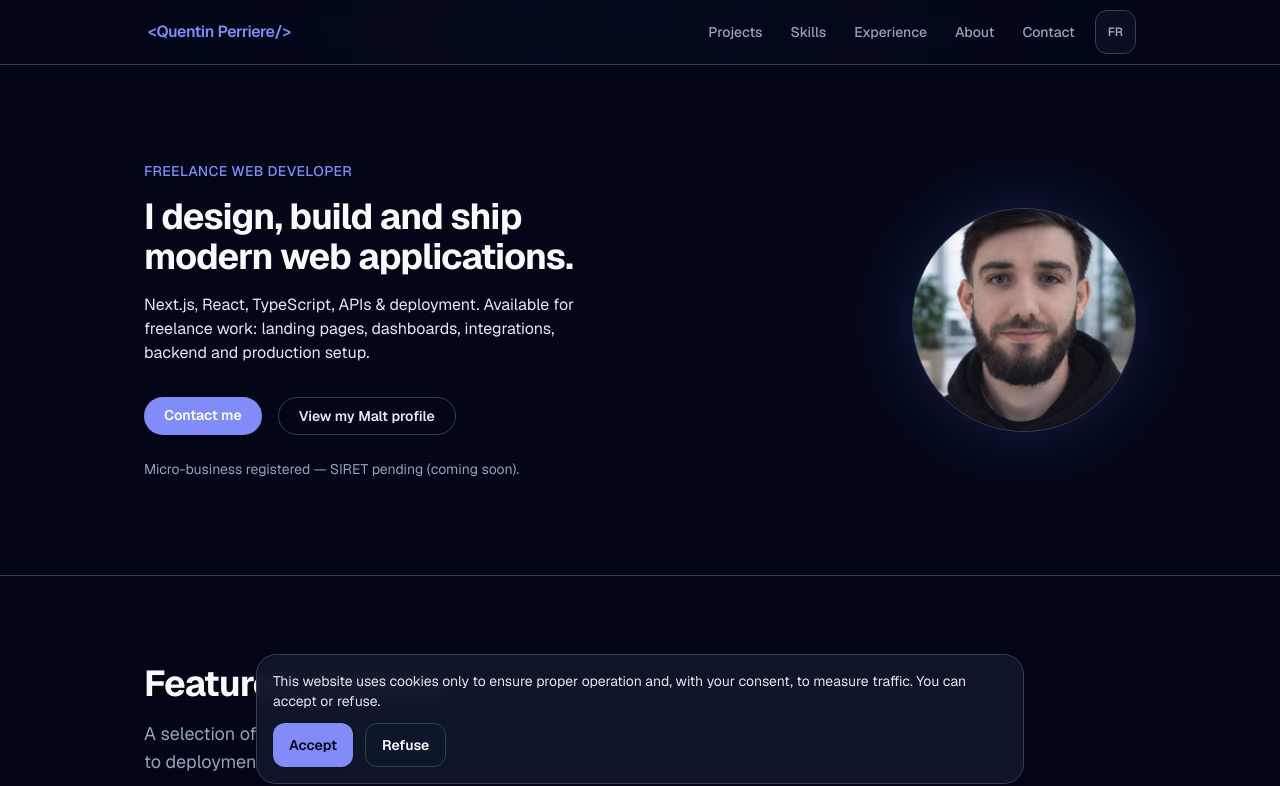
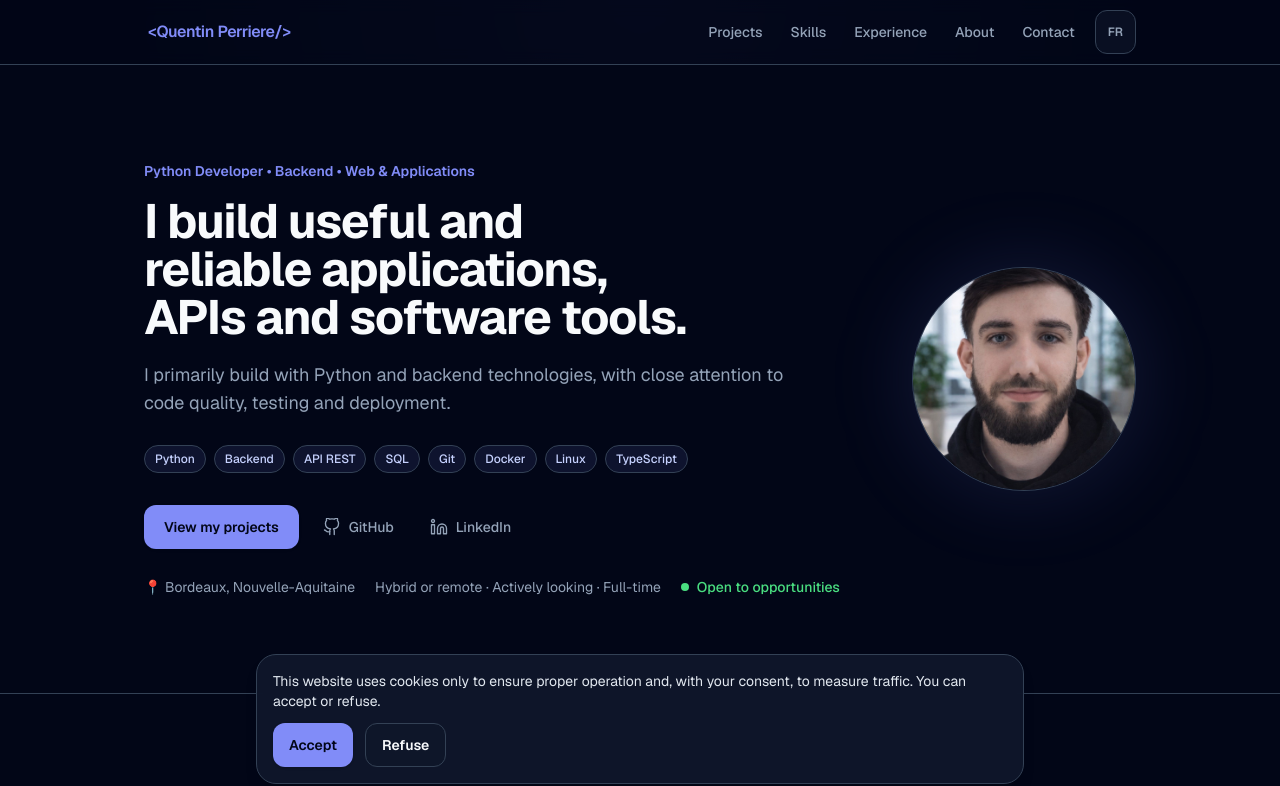
Before and after one commit to Trycky64/portfolio-V3, a Next.js app: page /en in a window 1280 px wide. Shown: the top 786 px of the page. Built offline with nearby package versions, Linux system fonts and the light colour scheme; no server answers.

Commit message:
feat: rebuild V5 hero for Python backend positioning

```diff
--- a/src/components/sections/hero-section.tsx
+++ b/src/components/sections/hero-section.tsx
@@ -2,62 +2,122 @@
 
 import Image from "next/image";
 import Link from "next/link";
+
 import { Container } from "@/components/layout/container";
+import { Badge } from "@/components/ui/badge";
+import { IconLink } from "@/components/ui/icon-link";
 import { useI18n } from "@/lib/i18n/context";
+import {
+  AVAILABILITY,
+  GITHUB_URL,
+  LINKEDIN_URL,
+  LOCATION,
+  ROLE,
+} from "@/lib/site";
 
-const MALT_URL = "https://www.malt.fr/profile/quentinperriere1";
+const HERO_STACK = [
+  "Python",
+  "Backend",
+  "API REST",
+  "SQL",
+  "Git",
+  "Docker",
+  "Linux",
+  "TypeScript",
+] as const;
 
 export function HeroSection() {
-  const { t } = useI18n();
+  const { t, locale } = useI18n();
+  const base = `/${locale}`;
 
   return (
-    <section id="hero" className="border-b border-slate-800 bg-qp-bg">
+    <section
+      id="hero"
+      className="border-b border-border bg-background"
+      aria-labelledby="hero-title"
+    >
       <Container>
         <div className="py-16 sm:py-24">
-          <div className="grid items-center gap-12 md:grid-cols-2">
-            {/* Texte */}
+          <div className="grid items-center gap-12 md:grid-cols-[minmax(0,1fr)_auto]">
             <div className="animate-fade-in-up">
-              <p className="text-sm font-medium uppercase tracking-wide text-qp-primary">
-                {t("hero.kicker")}
+              <p className="text-sm font-semibold text-primary">
+                {ROLE[locale]}
               </p>
 
-              <h1 className="mt-4 text-3xl font-bold tracking-tight sm:text-4xl">
+              <h1
+                id="hero-title"
+                className="mt-4 max-w-3xl text-4xl font-bold tracking-tight text-text-primary sm:text-5xl"
+              >
                 {t("hero.title")}
               </h1>
 
-              <p className="mt-4 max-w-xl text-slate-200">{t("hero.subtitle")}</p>
+              <p className="mt-5 max-w-2xl text-base leading-7 text-text-muted sm:text-lg">
+                {t("hero.subtitle")}
+              </p>
 
-              <div className="mt-8 flex flex-wrap gap-4">
+              <div className="mt-7 flex flex-wrap gap-2" aria-label={t("hero.stackAria")}>
+                {HERO_STACK.map((item) => (
+                  <Badge key={item} variant="tech">
+                    {item}
+                  </Badge>
+                ))}
+              </div>
+
+              <div className="mt-8 flex flex-wrap items-center gap-3">
                 <Link
-                  href="/#contact"
-                  className="rounded-full bg-qp-primary px-5 py-2 text-sm font-semibold text-white hover:bg-qp-primary/90 transition focus-ring"
+                  href={`${base}#projects`}
+                  className="focus-ring inline-flex min-h-11 items-center justify-center rounded-md bg-primary px-5 py-2.5 text-sm font-semibold text-slate-950 shadow-sm transition-colors hover:bg-primary-strong hover:text-white"
                 >
-                  {t("hero.ctaContact")}
+                  {t("hero.ctaProjects")}
                 </Link>
 
-                <a
-                  href={MALT_URL}
-                  target="_blank"
-                  rel="noreferrer"
-                  className="rounded-full border border-slate-700 px-5 py-2 text-sm font-semibold text-slate-200 hover:border-slate-500 hover:text-white transition focus-ring"
-                >
-                  {t("hero.ctaMalt")}
-                </a>
+                <IconLink
+                  href={GITHUB_URL}
+                  icon="github"
+                  label="GitHub"
+                  external
+                />
+
+                {LINKEDIN_URL && (
+                  <IconLink
+                    href={LINKEDIN_URL}
+                    icon="linkedin"
+                    label="LinkedIn"
+                    external
+                  />
+                )}
               </div>
 
-              <p className="mt-6 text-sm text-slate-400">{t("hero.statusNote")}</p>
+              <div className="mt-7 flex flex-col gap-2 text-sm text-text-muted sm:flex-row sm:flex-wrap sm:items-center sm:gap-x-5">
+                <p>
+                  <span aria-hidden="true">📍 </span>
+                  {LOCATION}
+                </p>
+
+                <p>{AVAILABILITY[locale]}</p>
+
+                <p className="inline-flex items-center gap-2 font-medium text-success">
+                  <span
+                    className="h-2 w-2 rounded-full bg-success"
+                    aria-hidden="true"
+                  />
+                  {t("hero.openToWork")}
+                </p>
+              </div>
             </div>
 
-            {/* Avatar */}
-            <div className="flex justify-center md:justify-end animate-fade-in-up">
+            <div className="flex animate-fade-in-up justify-center md:justify-end">
               <div className="relative h-48 w-48 sm:h-56 sm:w-56">
-                <div className="absolute inset-0 rounded-full bg-qp-primary/20 blur-2xl" />
+                <div
+                  className="absolute inset-0 rounded-full bg-primary/15 blur-2xl"
+                  aria-hidden="true"
+                />
                 <Image
                   src="/images/avatar.jpg"
-                  alt="Quentin Perriere"
+                  alt={t("hero.avatarAlt")}
                   fill
                   priority
-                  className="relative rounded-full object-cover border border-slate-700"
+                  className="relative rounded-full border border-border object-cover"
                   sizes="(min-width: 768px) 224px, 192px"
                 />
               </div>
--- a/src/i18n/en.json
+++ b/src/i18n/en.json
@@ -20,12 +20,12 @@
     "demo": "Live demo"
   },
   "hero": {
-    "kicker": "Freelance web developer",
-    "title": "I design, build and ship modern web applications.",
-    "subtitle": "Next.js, React, TypeScript, APIs & deployment. Available for freelance work: landing pages, dashboards, integrations, backend and production setup.",
-    "ctaContact": "Contact me",
-    "ctaMalt": "View my Malt profile",
-    "statusNote": "Micro-business registered — SIRET pending (coming soon)."
+    "title": "I build useful and reliable applications, APIs and software tools.",
+    "subtitle": "I primarily build with Python and backend technologies, with close attention to code quality, testing and deployment.",
+    "ctaProjects": "View my projects",
+    "stackAria": "Core technologies",
+    "openToWork": "Open to opportunities",
+    "avatarAlt": "Portrait of Quentin Perriere"
   },
   "services": {
     "title": "Services",
@@ -90,15 +90,15 @@
 
   "about": {
     "title": "About",
-    "description": "I’m a freelance web developer. I help build clean interfaces, solid APIs and reliable deployments, with a product-driven mindset.",
+    "description": "I am a Python and backend-focused developer building applications and software tools with close attention to quality, testing and deployment.",
     "value": {
       "title": "What I bring",
       "p1": "Clean, maintainable code, polished UI, and strong focus on performance and accessibility.",
       "p2": "Pragmatic delivery: clear scope, prioritization, and post-launch support."
     },
     "availability": {
-      "title": "Availability & status",
-      "status": "Micro-business registered — validation and SIRET pending. I’m available for freelance work now."
+      "title": "Availability",
+      "status": "Based in Bordeaux, I am actively looking for a full-time hybrid or remote role."
     },
     "process": {
       "title": "Process (4 steps)",
@@ -126,8 +126,7 @@
       "title": "Direct contact & links",
       "emailLabel": "Email",
       "githubLabel": "GitHub",
-      "linkedinLabel": "LinkedIn",
-      "maltLabel": "Malt"
+      "linkedinLabel": "LinkedIn"
     },
     "status": {
       "sending": "Sending…",
@@ -140,7 +139,6 @@
     "copyright": "© 2026 Quentin Perriere. All rights reserved.",
     "email": "Email",
     "stackNote": "Portfolio built with Next.js and TypeScript.",
-    "malt": "Malt",
     "github": "GitHub",
     "linkedin": "LinkedIn"
   },
--- a/src/i18n/fr.json
+++ b/src/i18n/fr.json
@@ -20,12 +20,12 @@
     "demo": "Démo"
   },
   "hero": {
-    "kicker": "Développeur web freelance",
-    "title": "Je conçois, développe et déploie des applications web modernes.",
-    "subtitle": "Next.js, React, TypeScript, API & déploiement. Disponible pour des missions : site vitrine, dashboard, intégration, backend et mise en production.",
-    "ctaContact": "Me contacter",
-    "ctaMalt": "Voir mon profil Malt",
-    "statusNote": "Micro-entreprise déposée — SIRET en cours (bientôt)."
+    "title": "Je développe des applications, API et outils logiciels utiles et fiables.",
+    "subtitle": "Je conçois des solutions principalement avec Python et des technologies backend, avec une attention particulière portée à la qualité du code, aux tests et au déploiement.",
+    "ctaProjects": "Voir mes projets",
+    "stackAria": "Technologies principales",
+    "openToWork": "Ouvert aux opportunités",
+    "avatarAlt": "Portrait de Quentin Perriere"
   },
   "services": {
     "title": "Services",
@@ -90,15 +90,15 @@
 
   "about": {
     "title": "À propos",
-    "description": "Je suis développeur web freelance. J’aide à concevoir des interfaces propres, des APIs solides et des déploiements fiables, avec une approche orientée produit.",
+    "description": "Développeur orienté Python et backend, je construis des applications et outils logiciels en gardant une attention particulière à la qualité, aux tests et au déploiement.",
     "value": {
       "title": "Ce que j’apporte",
       "p1": "Code propre et maintenable, UI soignée, et attention portée à la performance et à l’accessibilité.",
       "p2": "Une livraison pragmatique : cadrage clair, priorisation, et suivi après mise en production."
     },
     "availability": {
-      "title": "Disponibilité & statut",
-      "status": "Micro-entreprise déposée — validation et SIRET en cours. J’accepte des missions dès maintenant."
+      "title": "Disponibilité",
+      "status": "Basé à Bordeaux, je recherche activement un poste à temps plein en hybride ou télétravail."
     },
     "process": {
       "title": "Process (4 étapes)",
@@ -126,8 +126,7 @@
       "title": "Contact direct & réseaux",
       "emailLabel": "Email",
       "githubLabel": "GitHub",
-      "linkedinLabel": "LinkedIn",
-      "maltLabel": "Malt"
+      "linkedinLabel": "LinkedIn"
     },
     "status": {
       "sending": "Envoi en cours…",
@@ -140,7 +139,6 @@
     "copyright": "© 2026 Quentin Perriere. Tous droits réservés.",
     "email": "Email",
     "stackNote": "Portfolio développé avec Next.js et TypeScript.",
-    "malt": "Malt",
     "github": "GitHub",
     "linkedin": "LinkedIn"
   },
```
